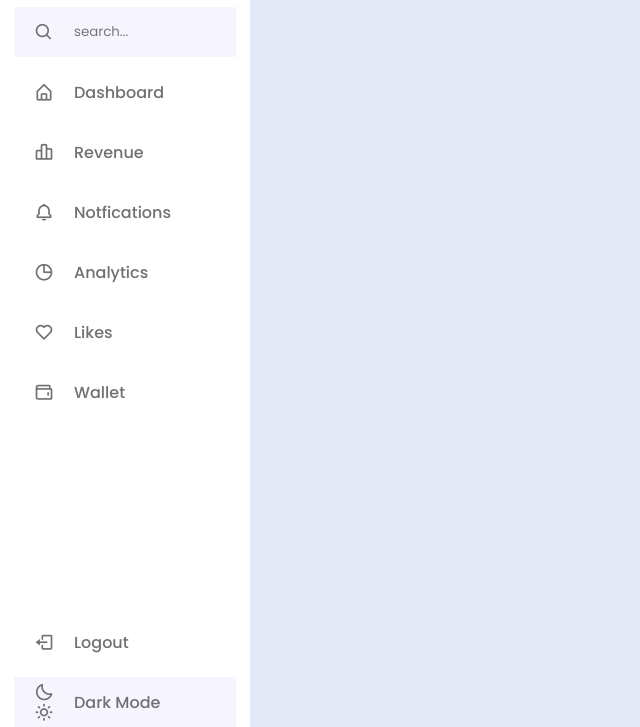
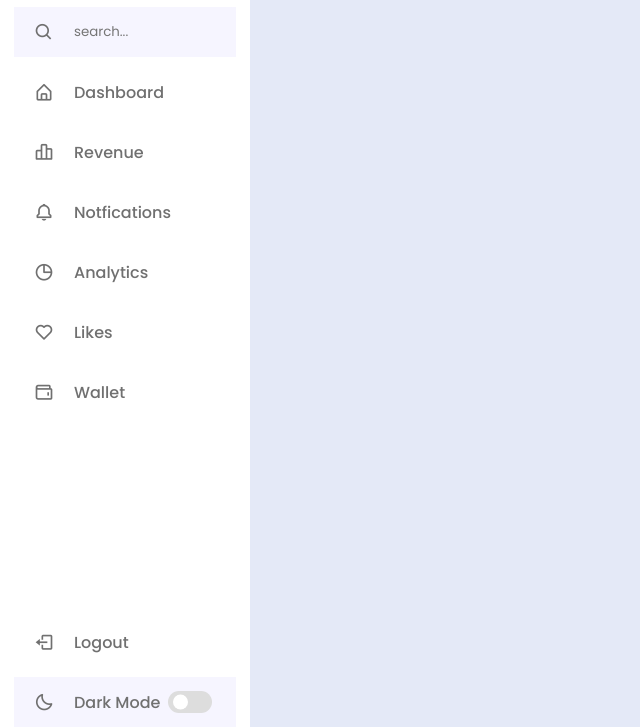
Before and after one commit to xandekkj/Sidebar-Menu, a plain HTML site: page index.html in a window 1280 px wide. Shown: the part 73-800 px from the top of the page, without its empty margins (0-640 px from the left). Drawn offline with nearby package versions, Linux system fonts and the light colour scheme.

Commit message:
botão-darkmode

```diff
--- a/index.html
+++ b/index.html
@@ -85,8 +85,8 @@
 
                 <li class="mode">
                     <div class="moon-sun">
-                        <i class='bx bx-moon icon'></i>
-                        <i class='bx bx-sun icon'></i>
+                        <i class='bx bx-moon icon moon'></i>
+                        <i class='bx bx-sun icon sun'></i>
                     </div>
                     <span class="mode-text text">Dark Mode</span>
 
--- a/styles/style.css
+++ b/styles/style.css
@@ -159,3 +159,47 @@ header .image-text .header-text {
 .menu-bar .mode {
     background: var(--primary-color-light);
 }
+
+.menu-bar .mode .moon-sun {
+    height: 50px;
+    width: 60px;
+    display: flex;
+    align-items: center;
+}
+
+.menu-bar .mode i {
+    position: absolute;
+}
+
+.menu-bar .mode i.sun {
+    opacity: 0;
+}
+
+.menu-bar .mode .toggle-switch {
+    display: flex;
+    align-items: center;
+    justify-content: center;
+    height: 100%;
+    min-width: 60px;
+}
+
+.toggle-switch .switch {
+    position: relative;
+    height: 22px;
+    width: 44px;
+    border-radius: 25px;
+    background: var(--toggle-color);
+}
+
+.switch::before {
+    content: '';
+    position: absolute;
+    height: 15px;
+    width: 15px;
+    border-radius: 50%;
+    top: 50%;
+    left: 5px;
+    transform: translateY(-50%);
+    background: var(--sidebar-color);
+    cursor: pointer;
+}
```
